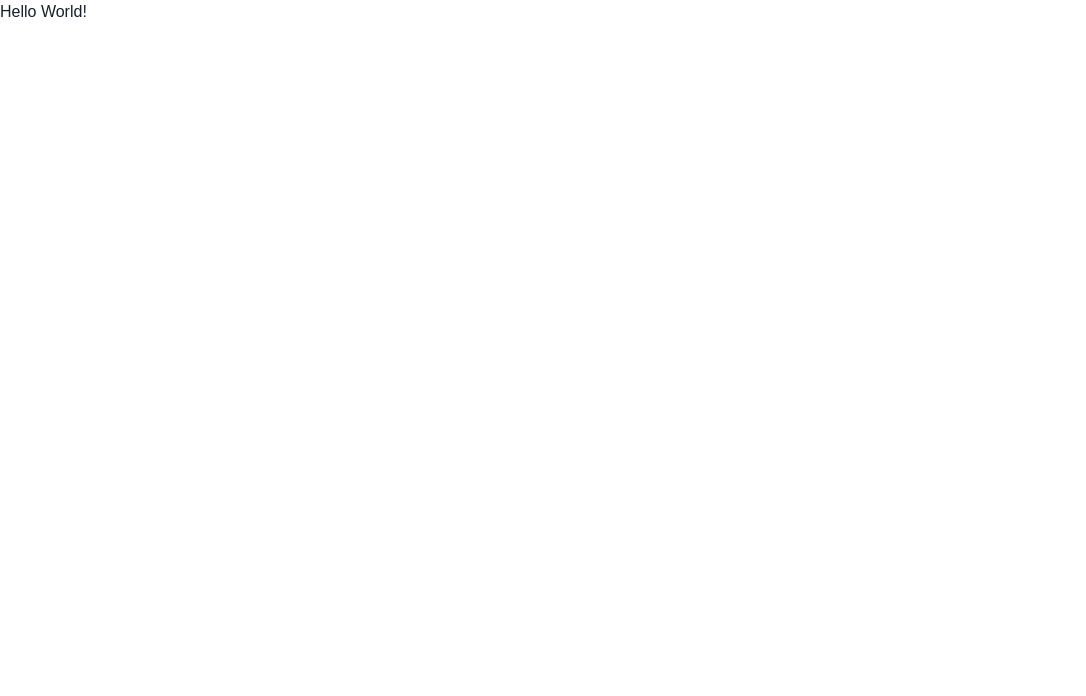
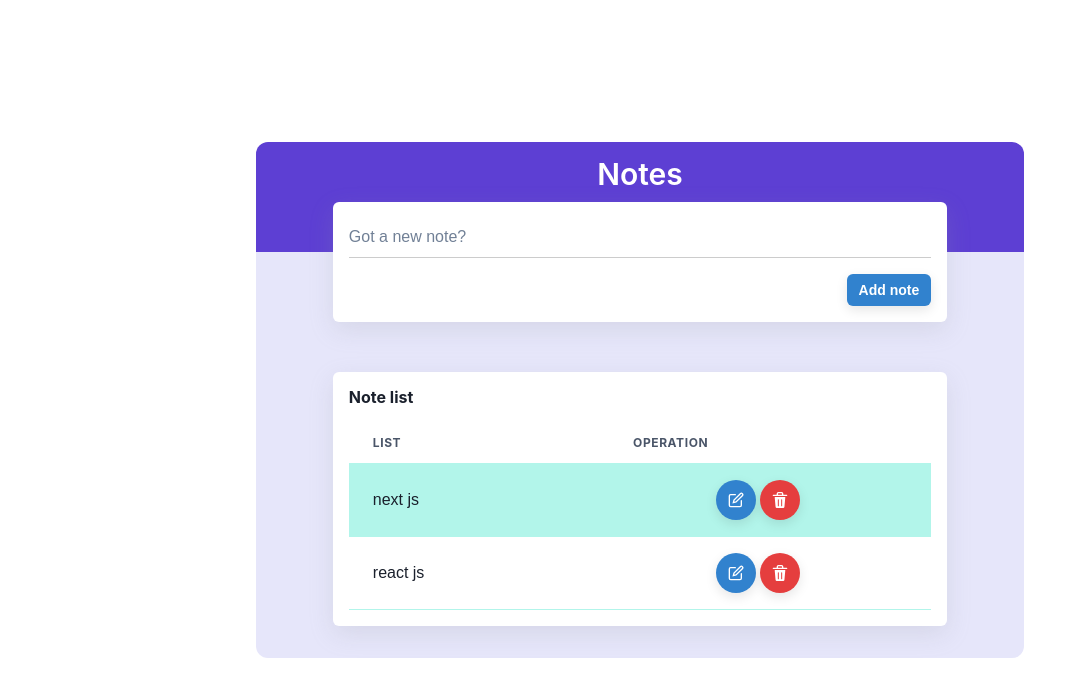
Before and after one commit to driyant/weekend-w3-23, a Next.js app: page / in a window 1280 px wide. Shown: the top 696 px of the page, without its empty margins (0-1086 px from the left). Built offline with nearby package versions, Linux system fonts and the light colour scheme.

Commit message:
feat: finishing layout

```diff
--- a/package.json
+++ b/package.json
@@ -9,6 +9,7 @@
     "lint": "next lint"
   },
   "dependencies": {
+    "@chakra-ui/icons": "^2.1.1",
     "@chakra-ui/next-js": "^2.2.0",
     "@chakra-ui/react": "^2.8.2",
     "@emotion/react": "^11.11.3",
--- a/pages/index.js
+++ b/pages/index.js
@@ -1,4 +1,21 @@
 import Head from "next/head";
+import {
+  Box,
+  Heading,
+  FormControl,
+  IconButton,
+  Input,
+  Button,
+  Table,
+  Thead,
+  Tbody,
+  Tr,
+  Th,
+  Td,
+  TableContainer,
+} from "@chakra-ui/react";
+
+import { DeleteIcon, EditIcon } from "@chakra-ui/icons";
 
 export default function Home() {
   return (
@@ -9,7 +26,170 @@ export default function Home() {
         <meta name="viewport" content="width=device-width, initial-scale=1" />
         <link rel="icon" href="/favicon.ico" />
       </Head>
-      <h1>Hello World!</h1>
+      <Box
+        as="main"
+        display="flex"
+        justifyContent="center"
+        alignItems="center"
+        height="100vh"
+      >
+        <Box
+          display="flex"
+          justifyContent="center"
+          alignItems="center"
+          flexFlow="column"
+          width={{
+            base: "80%",
+            lg: "60%",
+          }}
+        >
+          <Box
+            backgroundColor="#5D3FD3"
+            width="100%"
+            height="110px"
+            paddingTop="0.875rem"
+            borderTopLeftRadius="12px"
+            borderTopRightRadius="12px"
+          >
+            <Heading
+              as="h3"
+              size="lg"
+              textAlign="center"
+              color="#FFF"
+              fontWeight="600"
+            >
+              Notes
+            </Heading>
+          </Box>
+          <Box
+            backgroundColor="#E6E6FA"
+            width="100%"
+            borderBottomLeftRadius="12px"
+            borderBottomRightRadius="12px"
+            display="flex"
+            justifyContent="center"
+            alignItems="center"
+            flexFlow="column"
+          >
+            <Box
+              backgroundColor="#FFF"
+              width="80%"
+              position="relative"
+              top="-50px"
+              borderRadius="6px"
+              display="flex"
+              justifyContent="center"
+              alignItems="center"
+              boxShadow="0px 8px 24px rgba(149, 157, 165, 0.2)"
+            >
+              <FormControl
+                as="form"
+                padding="1rem"
+                display="flex"
+                flexDirection="column"
+              >
+                <Input
+                  type="text"
+                  paddingLeft="0"
+                  placeholder="Got a new note?"
+                  border="none"
+                  borderRadius="0px"
+                  borderBottom="1px solid #ccc"
+                  _focus={{
+                    borderBottomColor: "blue.500",
+                    boxShadow: "none",
+                  }}
+                  marginBottom="1rem"
+                />
+                <Button
+                  colorScheme="blue"
+                  size={{ base: "sm" }}
+                  ml="auto"
+                  style={{ boxShadow: "0px 4px 12px rgba(0, 0, 0, 0.1)" }}
+                >
+                  Add note
+                </Button>
+              </FormControl>
+            </Box>
+            <Box
+              width="80%"
+              marginBottom="2rem"
+              boxShadow="0px 8px 24px rgba(149, 157, 165, 0.2)"
+              backgroundColor="#FFF"
+              borderRadius="6px"
+              padding="1rem"
+            >
+              <Heading as="h5" size="sm">
+                Note list
+              </Heading>
+              <TableContainer marginTop="1rem">
+                <Table variant="striped" colorScheme="teal">
+                  <Thead>
+                    <Tr>
+                      <Th>list</Th>
+                      <Th>operation</Th>
+                    </Tr>
+                  </Thead>
+                  <Tbody>
+                    <Tr>
+                      <Td>next js</Td>
+                      <Td paddingLeft="0">
+                        <Box
+                          display="flex"
+                          alignItems="center"
+                          justifyContent="center"
+                        >
+                          <IconButton
+                            icon={<EditIcon />}
+                            colorScheme="blue"
+                            borderRadius="50%"
+                            boxShadow="0px 4px 12px rgba(0, 0, 0, 0.1)"
+                            marginRight="4px"
+                            onClick={() => console.log("edit")}
+                          />
+                          <IconButton
+                            icon={<DeleteIcon />}
+                            colorScheme="red"
+                            borderRadius="50%"
+                            boxShadow="0px 4px 12px rgba(0, 0, 0, 0.1)"
+                            onClick={() => console.log("delete")}
+                          />
+                        </Box>
+                      </Td>
+                    </Tr>
+                    <Tr>
+                      <Td>react js</Td>
+                      <Td paddingLeft="0">
+                        <Box
+                          display="flex"
+                          alignItems="center"
+                          justifyContent="center"
+                        >
+                          <IconButton
+                            icon={<EditIcon />}
+                            colorScheme="blue"
+                            borderRadius="50%"
+                            boxShadow="0px 4px 12px rgba(0, 0, 0, 0.1)"
+                            marginRight="4px"
+                            onClick={() => console.log("edit")}
+                          />
+                          <IconButton
+                            icon={<DeleteIcon />}
+                            colorScheme="red"
+                            borderRadius="50%"
+                            boxShadow="0px 4px 12px rgba(0, 0, 0, 0.1)"
+                            onClick={() => console.log("delete")}
+                          />
+                        </Box>
+                      </Td>
+                    </Tr>
+                  </Tbody>
+                </Table>
+              </TableContainer>
+            </Box>
+          </Box>
+        </Box>
+      </Box>
     </>
   );
 }
```
Also changed, not shown: pages/components/Header.js (added, +9 -0 lines), 1 other file (tests, documents, lock files or other folders).
